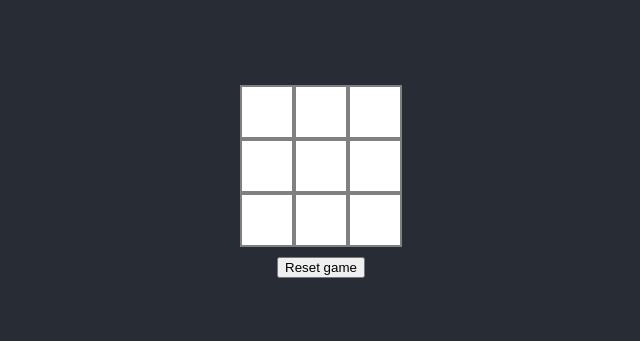
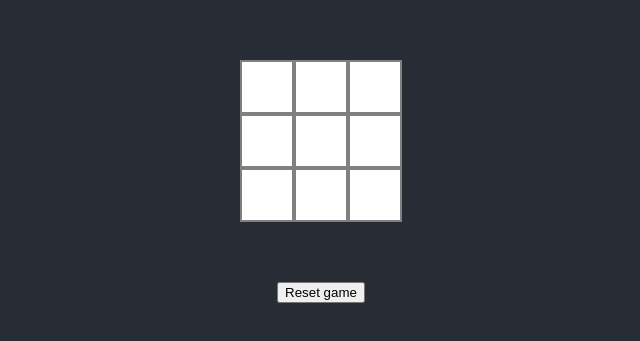
Before and after one commit to Woverlin/tac-tic-toe2, a React (Create React App) app: page / in a window 1280 px wide. Shown: the part 219-560 px from the top of the page, without its empty margins (319-959 px from the left). Built offline with nearby package versions, Linux system fonts and the light colour scheme.

Commit message:
Update UI

```diff
--- a/src/pages/Home/Home.scss
+++ b/src/pages/Home/Home.scss
@@ -5,8 +5,11 @@
             flex-direction: row;
         }
     }
+    .result-container{
+        height: 50px;
+        .result {
+            padding: 20px
+        }
+    }
 
-    .result {
-        padding: 20px
-    }
 }
--- a/src/pages/Home/HomeView.jsx
+++ b/src/pages/Home/HomeView.jsx
@@ -11,11 +11,13 @@ const HomeView = ({ table, round, onClick, winner, reset }) => {
                         <TacticItem key={indexCol + indexRow} onClick={() => onClick(indexCol, indexRow)} row={indexRow} col={indexCol} {...{ round, table }} />)}
                 </div>
                 )}
-                {winner !== -1 &&
-                    <div className='result'>
-                        {winnerName}
-                    </div>
-                }
+                <div className='result-container'>
+                    {winner !== -1 &&
+                        <div className='result'>
+                            {winnerName}
+                        </div>
+                    }
+                </div>
                 <button onClick={reset}>
                     Reset game
                 </button>
```
